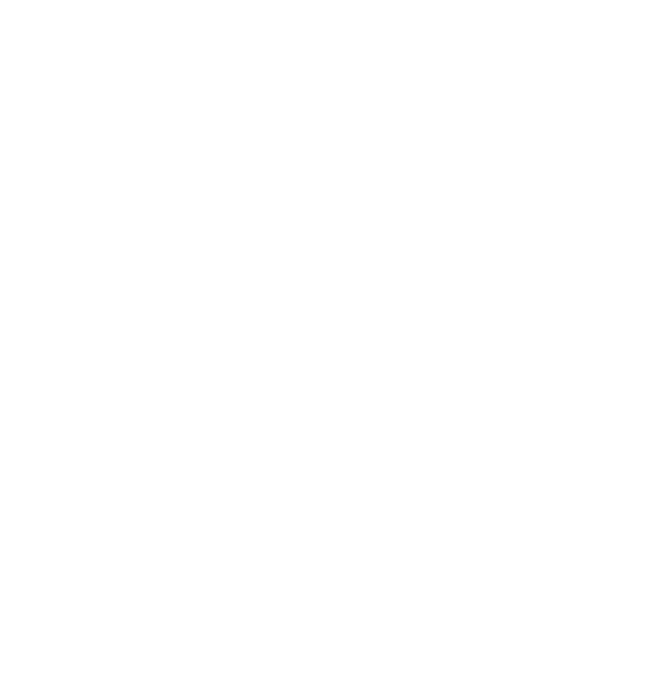
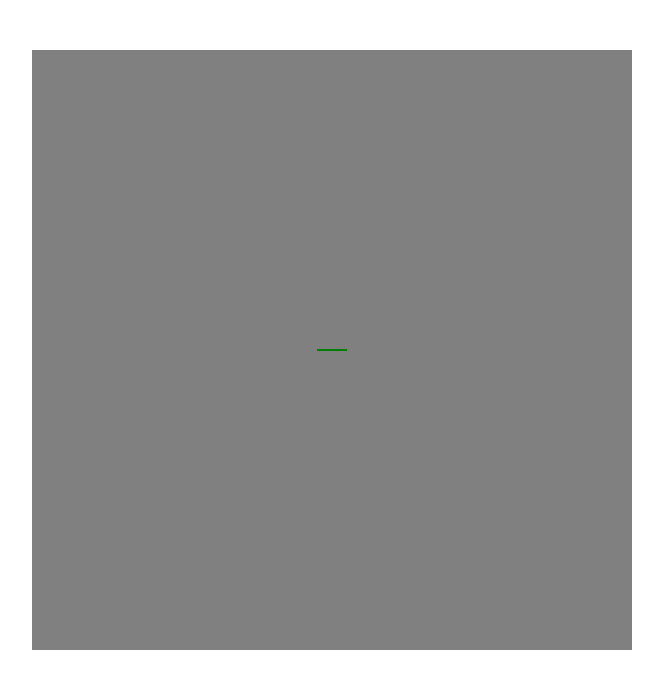
Before and after one commit to Ca-Jou/Snake, a plain HTML site: page index.html in a window 1280 px wide. Shown: the whole page, without its empty margins (308-971 px from the left). Drawn offline with Linux system fonts and the light colour scheme.

Commit message:
commit intermediaire

```diff
--- a/index.html
+++ b/index.html
@@ -3,12 +3,14 @@
   <head>
     <meta charset="utf-8">
     <title>Le Snake des Serpentards</title>
+    <link rel="stylesheet"  href="style.css">
   </head>
   <body>
-    <canvas id="canvas" width="300" height="300"></canvas>
+    <div class="zone">
+      <div class="snake"></div>
+    </div>
     <footer>
       <script type="text/javascript">
-
       </script>
     </footer>
   </body>
--- a/style.css
+++ b/style.css
@@ -1,3 +1,21 @@
 body {
-  background-color: red;
+  margin: 0;
+  padding: 0;
 }
+.zone {
+  position: relative;
+  background-color: grey;
+  width: 600px;
+  height: 600px;
+  margin: auto;
+  margin-top: 50px;
+}
+.snake {
+  position: absolute;
+  top: 50%;
+  left: 50%;
+  transform: translate(-50%, -50%);
+  background-color: green;
+  height: 2px;
+  width: 30px;
+}
```
